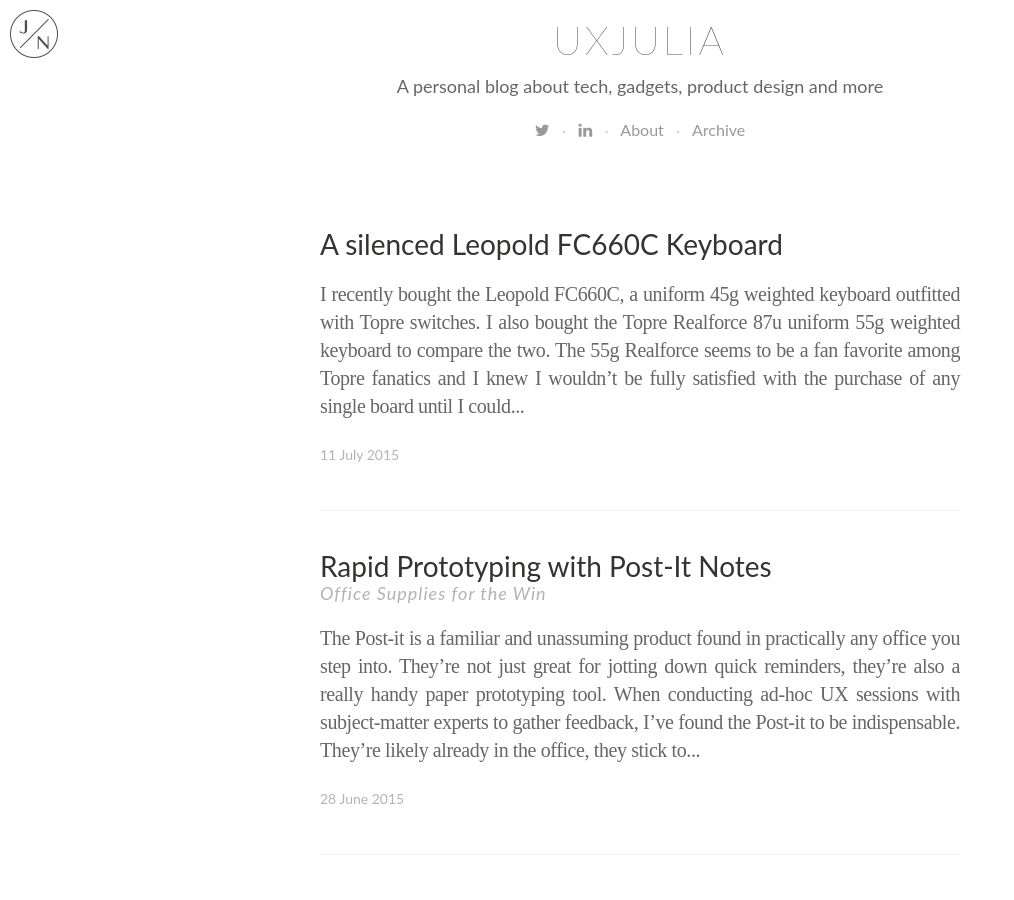
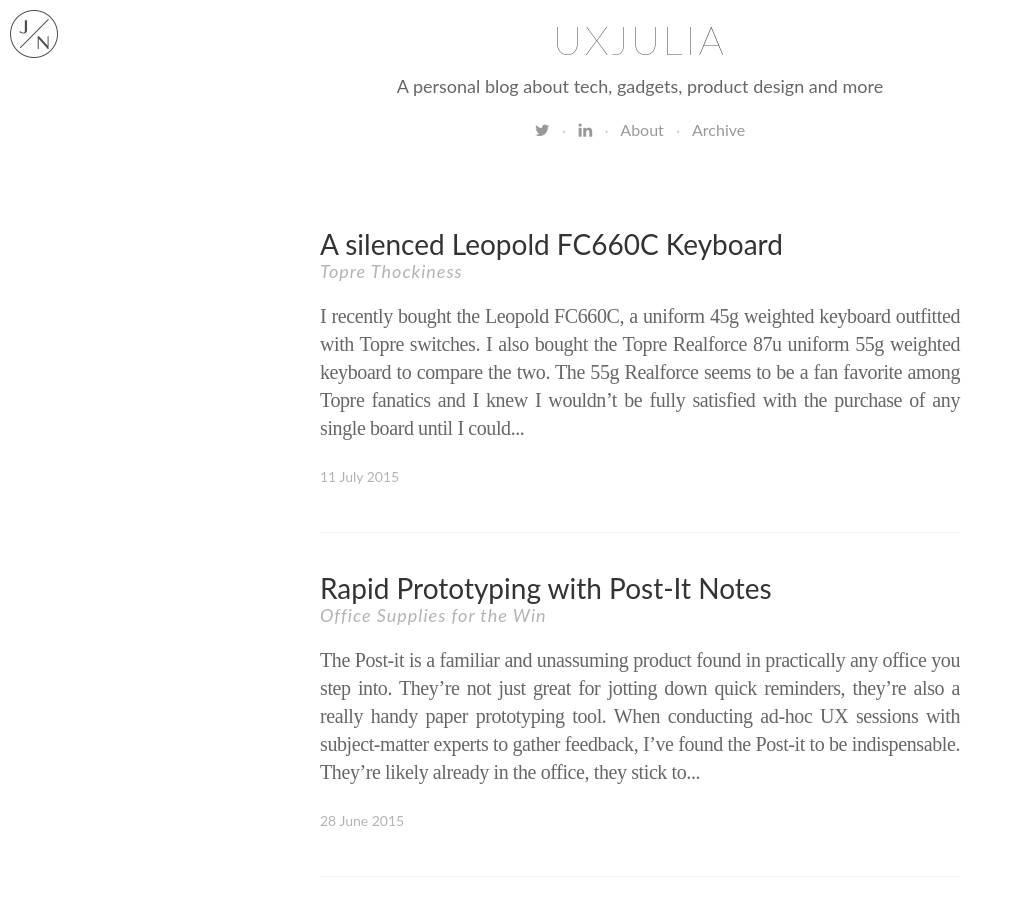
Before and after one commit to uxjulia/jekyll-blog, a Jekyll site: the page built from index.html, in a window 1280 px wide and 900 px high, scrolled down 369 px. Shown: the whole window, without its empty margins (0-1014 px from the left). Built offline with Jekyll 4.4.1, drawn with Linux system fonts in a browser that asks for light colours; nearby versions of some CDN libraries; some web fonts are replaced; Markdown is read by kramdown in place of the engine named in the settings; the list of posts is cut into pages by our own code.

Commit message:
added tagline

```diff
--- a/_posts/2015-07-11-topre.md
+++ b/_posts/2015-07-11-topre.md
@@ -1,5 +1,6 @@
 ---
 title: A silenced Leopold FC660C Keyboard
+tagline: Topre Thockiness
 type: post
 layout: post
 tags:
```
